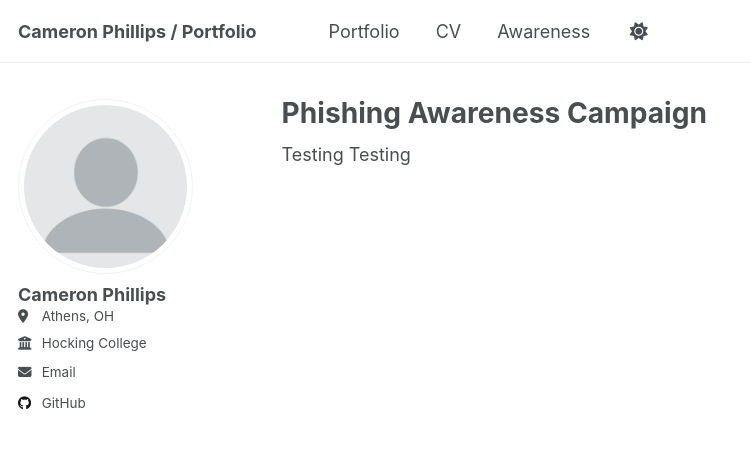
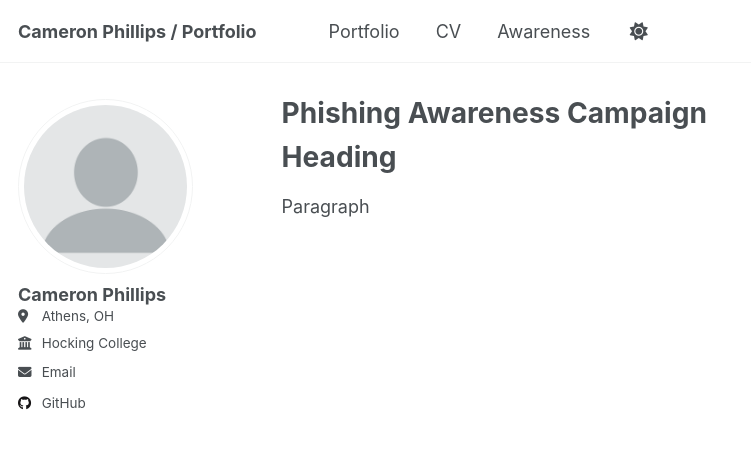
Before and after one commit to phillipsc2/portfolio-phillipsc2, a Jekyll site: the page built from _pages/awareness.html, in a window 1280 px wide. Shown: the top 449 px of the page, without its empty margins (0-751 px from the left). Built offline with Jekyll 4.4.1, drawn with Linux system fonts in a browser that asks for light colours.

Commit message:
Update awareness.html

```diff
--- a/_pages/awareness.html
+++ b/_pages/awareness.html
@@ -7,4 +7,14 @@ author_profile: true
 
 {% include base_path %}
 
-Testing Testing
+<html>
+<head>
+<title>Page Title</title>
+</head>
+<body>
+
+<h1>Heading</h1>
+<p>Paragraph</p>
+
+</body>
+</html>
```
